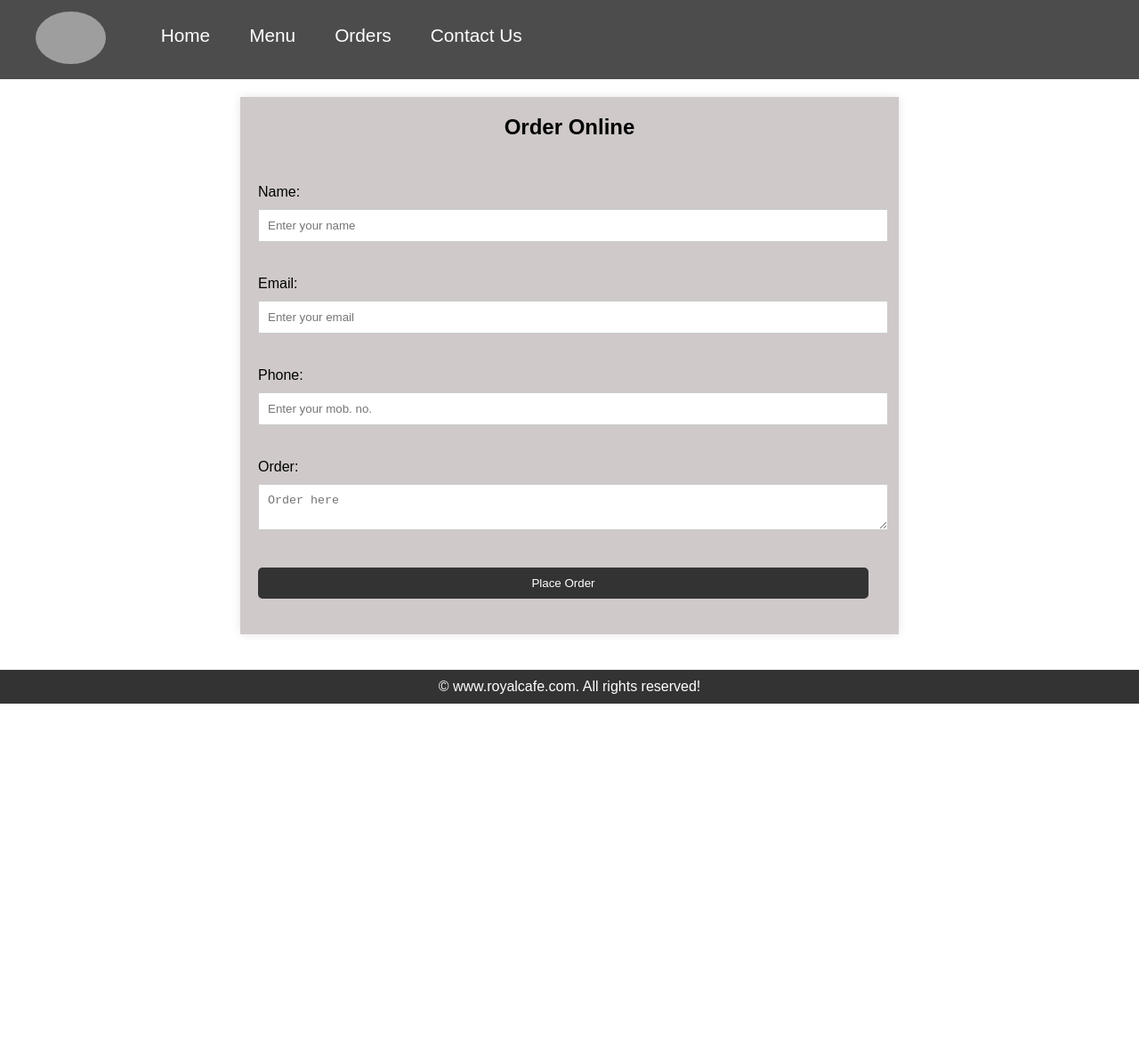
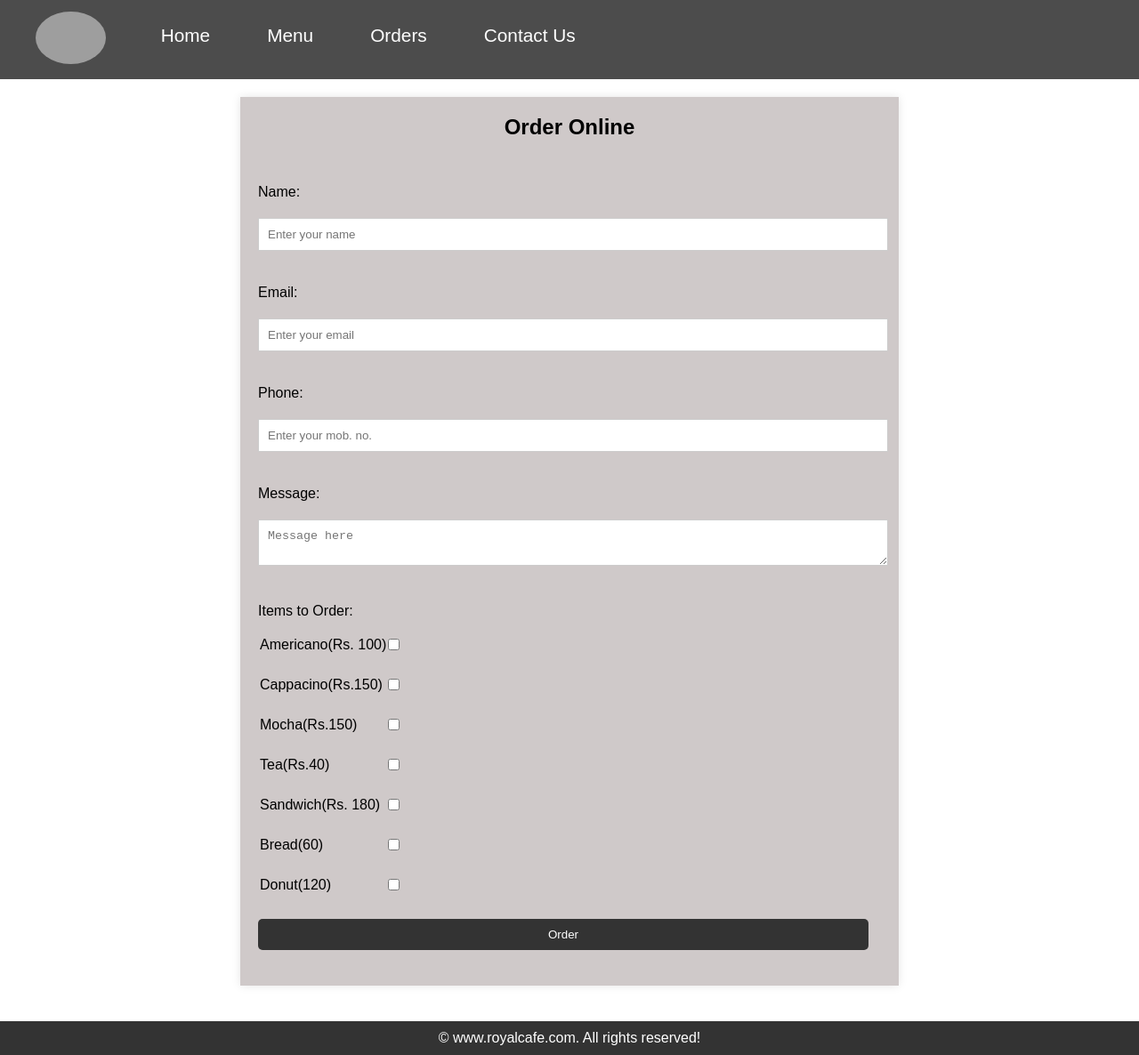
Before and after one commit to dilpreet61/cafe-website, a plain HTML site: page form.html in a window 1280 px wide. Shown: the whole page at 89% size. Before the commit the page ends 800 px from the top, so only its background shows below. Drawn offline with Linux system fonts and the light colour scheme; grey boxes are pictures that could not be loaded.

Commit message:
Update form.html
Done !

```diff
--- a/form.html
+++ b/form.html
@@ -4,7 +4,7 @@
 <head>
     <meta charset="UTF-8">
     <meta name="viewport" content="width=device-width, initial-scale=1.0">
-    <title>Best Cafe in India| royalcafe.com</title>
+    <title>Best Cafe in India | royalcafe.com</title>
     <style>
         * {
             margin: 0;
@@ -42,9 +42,7 @@
             border-radius: 50% 50%;
         }
 
-
         /* Navigation Bar: List Styling */
-
         #navbar ul {
             display: flex;
         }
@@ -66,7 +64,6 @@
         #navbar ul li a:hover {
             color: black;
             background-color: white;
-
         }
 
         /* Home Section */
@@ -103,6 +100,7 @@
             font-size: 2.1rem;
             font-family: 'Tangerine', cursive;
         }
+
         body {
             font-family: Arial, sans-serif;
             margin: 0;
@@ -141,6 +139,7 @@
             padding: 10px;
             margin-bottom: 20px;
             border: 1px solid #ccc;
+            margin-top: 10px;
         }
 
         input[type="submit"] {
@@ -163,14 +162,39 @@
             text-align: center;
             clear: both;
         }
+
+        ul {
+            list-style-type: none;
+            padding: 0;
+        }
+
+        li {
+            display: inline-block;
+            margin-right: 20px;
+            /* Adjust as needed for spacing */
+        }
+
+        .checkbox-item {
+            display: flex;
+            align-items: center;
+            margin-bottom: 5px;
+        }
+
+        .checkbox-item label {
+            margin-right: 10px;
+        }
+
+        .checkbox-item input {
+            margin-left: auto;
+        }
     </style>
 </head>
+
 <header id="navbar">
     <nav>
         <ul>
             <div id="logo">
-                <img src="https://th.bing.com/th?id=OIP.rBB2ND8RaF_EUqtgzuyKIQHaFj&w=288&h=216&c=8&rs=1&qlt=90&o=6&dpr=1.5&pid=3.1&rm=2"
-                    alt="logo">
+                <img src="https://th.bing.com/th?id=OIP.rBB2ND8RaF_EUqtgzuyKIQHaFj&w=288&h=216&c=8&rs=1&qlt=90&o=6&dpr=1.5&pid=3.1&rm=2" alt="logo">
             </div>
             <li class="item"><a href="index.html">Home</a></li>
             <li class="item"><a href="menu.html">Menu</a></li>
@@ -182,7 +206,6 @@
 
 <body>
     <main>
-
         <section id="order">
             <h2>Order Online</h2>
             <form>
@@ -192,16 +215,50 @@
                 <input type="email" id="email" name="email" placeholder="Enter your email"><br><br>
                 <label for="phone">Phone:</label>
                 <input type="tel" id="phone" name="phone" placeholder="Enter your mob. no."><br><br>
-                <label for="order">Order:</label>
-                <textarea id="order" name="order" placeholder="Order here"></textarea><br><br>
-                <input type="submit" value="Place Order">
+                <label for="order">Message:</label>
+                <textarea id="order" name="message" placeholder="Message here"></textarea><br><br>
+
+                <!-- Items to order with checkboxes -->
+                <label>Items to Order:</label>
+                 <table>
+                    <tr>
+                        <td><label for="coffee">Americano(Rs. 100)</label></td>
+                        <td><input type="checkbox" name="items" value="Coffee" id="coffee"></td>
+                    </tr>
+                    <tr>
+                        <td><label for="coffee">Cappacino(Rs.150)</label></td>
+                        <td><input type="checkbox" name="items" value="Coffee" id="coffee"></td>
+                    </tr>
+                    <tr>
+                        <td><label for="coffee">Mocha(Rs.150)</label></td>
+                        <td><input type="checkbox" name="items" value="Coffee" id="coffee"></td>
+                    </tr>
+                    <tr>
+                        <td><label for="coffee">Tea(Rs.40)</label></td>
+                        <td><input type="checkbox" name="items" value="Coffee" id="coffee"></td>
+                    </tr>
+                    <tr>
+                        <td><label for="coffee">Sandwich(Rs. 180)</label></td>
+                        <td><input type="checkbox" name="items" value="Coffee" id="coffee"></td>
+                    </tr>
+                    <tr>
+                        <td><label for="coffee">Bread(60)</label></td>
+                        <td><input type="checkbox" name="items" value="Coffee" id="coffee"></td>
+                    </tr>
+                    <tr>
+                        <td><label for="coffee">Donut(120)</label></td>
+                        <td><input type="checkbox" name="items" value="Coffee" id="coffee"></td>
+                    </tr>
+
+                 </table>
+
+
+                <input type="submit" value="Order">
             </form>
         </section>
+    </main>
+</body>
 
-    </main>
-
-
-</body>
 <footer>
     <p>&copy; www.royalcafe.com. All rights reserved!</p>
 </footer>
```
